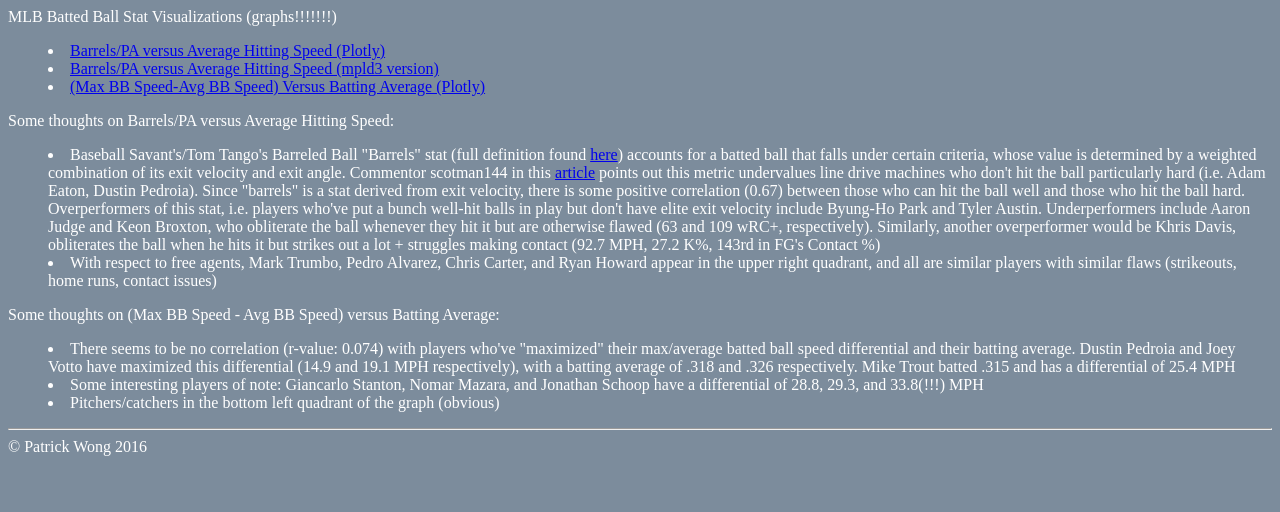
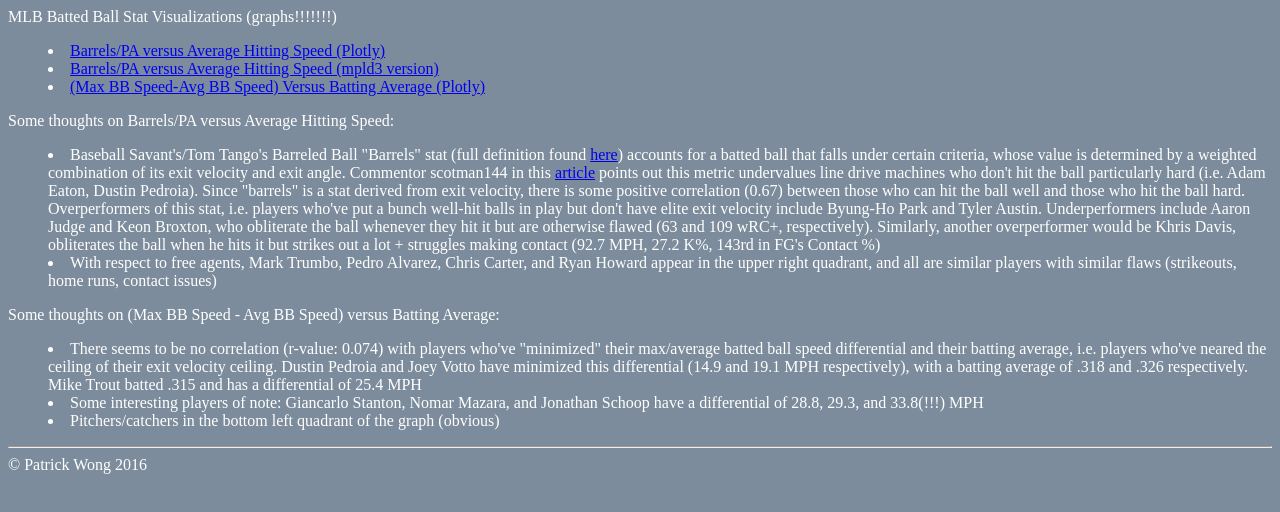
Before and after one commit to patwong/patwong.github.io, a plain HTML site: page bb_project_page.html in a window 1280 px wide. Drawn offline with Linux system fonts and the light colour scheme.

Commit message:
updated project page comments

```diff
--- a/bb_project_page.html
+++ b/bb_project_page.html
@@ -21,7 +21,7 @@ MLB Batted Ball Stat Visualizations (graphs!!!!!!!)
 </menu>
 <p>Some thoughts on (Max BB Speed - Avg BB Speed) versus Batting Average:</p>
 <menu>
-	<li>There seems to be no correlation (r-value: 0.074) with players who've "maximized" their max/average batted ball speed differential and their batting average. Dustin Pedroia and Joey Votto have maximized this differential (14.9 and 19.1 MPH respectively), with a batting average of .318 and .326 respectively. Mike Trout batted .315 and has a differential of 25.4 MPH</li>
+	<li>There seems to be no correlation (r-value: 0.074) with players who've "minimized" their max/average batted ball speed differential and their batting average, i.e. players who've neared the ceiling of their exit velocity ceiling. Dustin Pedroia and Joey Votto have minimized this differential (14.9 and 19.1 MPH respectively), with a batting average of .318 and .326 respectively. Mike Trout batted .315 and has a differential of 25.4 MPH</li>
 	<li>Some interesting players of note: Giancarlo Stanton, Nomar Mazara, and Jonathan Schoop have a differential of 28.8, 29.3, and 33.8(!!!) MPH</li>
 	<li>Pitchers/catchers in the bottom left quadrant of the graph (obvious)</li>
 </menu>
```
